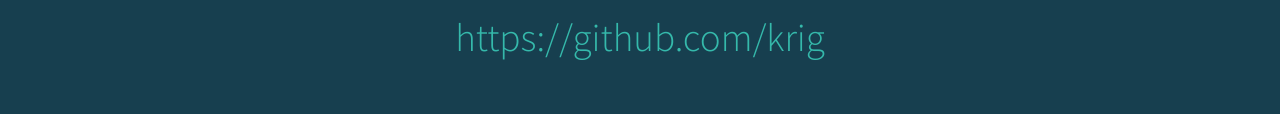
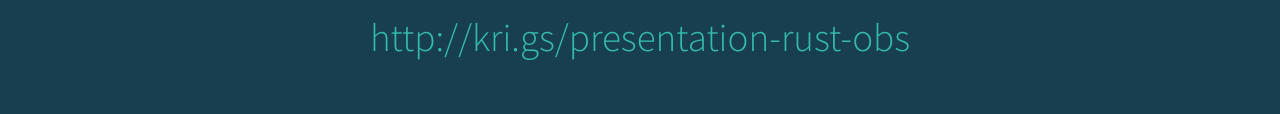
Before and after one commit to krig/presentation-rust-obs-sthlm-meetup, a plain HTML site: page index.html in a window 1280 px wide. Both pictures are taken after a click on the button 1251 px from the left and 734 px from the top of the page. Shown: the part 520-634 px from the top of the page. Drawn offline with Linux system fonts and the light colour scheme.

Commit message:
updated qrcode

```diff
--- a/index.html
+++ b/index.html
@@ -34,7 +34,7 @@
         <section>
           <div id="qrcode"></div>
           <div>
-            https://github.com/krig
+            http://kri.gs/presentation-rust-obs
           </div>
         </section>
         <section data-markdown="slides.md" data-separator="^\n---\n$" data-separator-vertical="^\n--\n$"></section>
@@ -68,7 +68,7 @@
     <script src="js/reveal.js"></script>
     <script src="js/qrcode.min.js"></script>
     <script type="text/javascript">
-      new QRCode(document.getElementById("qrcode"), "https://github.com/krig");
+      new QRCode(document.getElementById("qrcode"), "http://kri.gs/presentation-rust-obs");
       var qrimage = document.querySelector("#qrcode img");
       qrimage.style.marginLeft = "auto";
       qrimage.style.marginRight = "auto";
```
